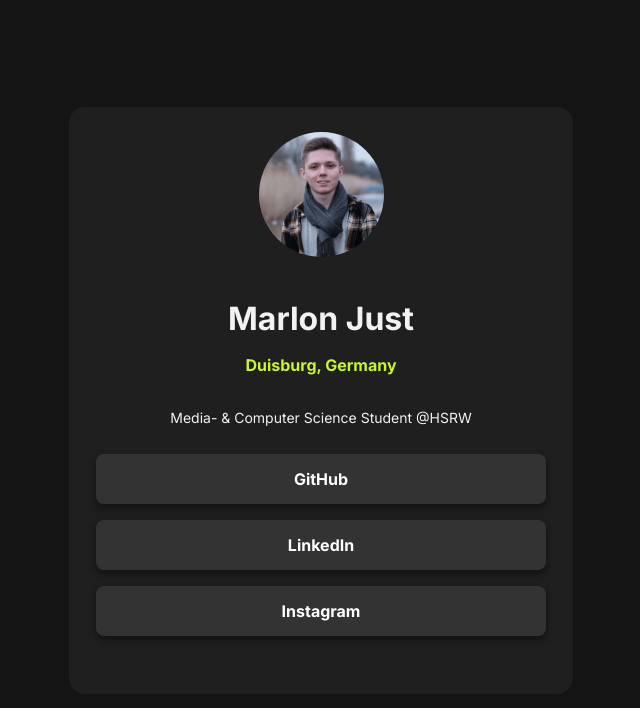
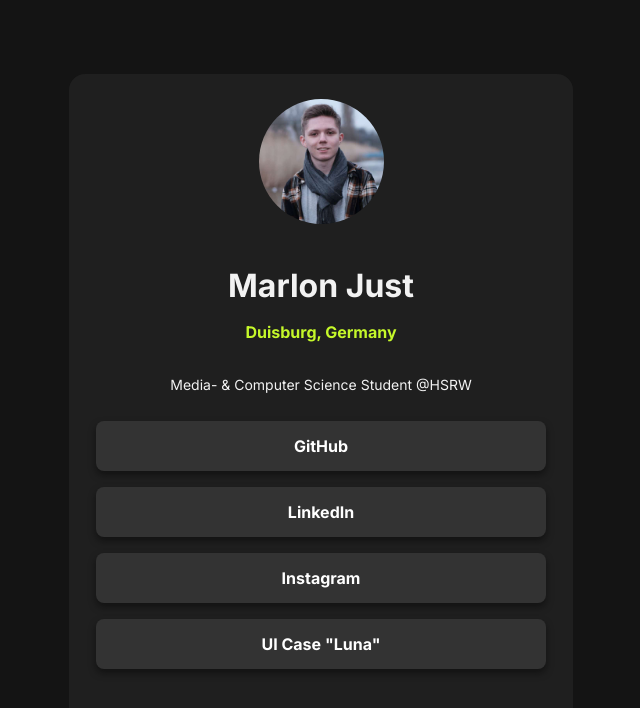
Before and after one commit to marlonjust/social-links, an Angular app: page / in a window 1280 px wide. Shown: the top 708 px of the page, without its empty margins (319-959 px from the left). Built offline with nearby package versions, Linux system fonts and the light colour scheme.

Commit message:
Content changed

```diff
--- a/src/app/app.component.css
+++ b/src/app/app.component.css
@@ -48,6 +48,7 @@
     margin-bottom: 20px;
 }
 
+
 @media (max-width: 412px){
 
 }
--- a/src/app/app.component.html
+++ b/src/app/app.component.html
@@ -6,8 +6,9 @@
     <p id="quote">Media- & Computer Science Student &#64;HSRW</p>
     <div id="buttons">
       <app-button [text]="'GitHub'" href="https://www.github.com/marlonjust"></app-button>
-      <app-button [text]="'LinkedIn'" href="https://www.linkedin.com/in/marlon-just-2a4631305/"></app-button>
+      <app-button [text]="'LinkedIn'" href="https://www.linkedin.com/in/marlonjust/"></app-button>
       <app-button [text]="'Instagram'" href="https://www.instagram.com/marlonjust/"></app-button>
+      <app-button [text]="'UI Case &quot;Luna&quot; '" href="https://www.figma.com/file/K32jWcADlOId29PUGSgAW3/Luna-E-Commerce-App?type=design&node-id=1%3A2&mode=design&t=EO1VtGv0qLrbzvAl-1"></app-button>
     </div>
   </div>
 </div>
```
